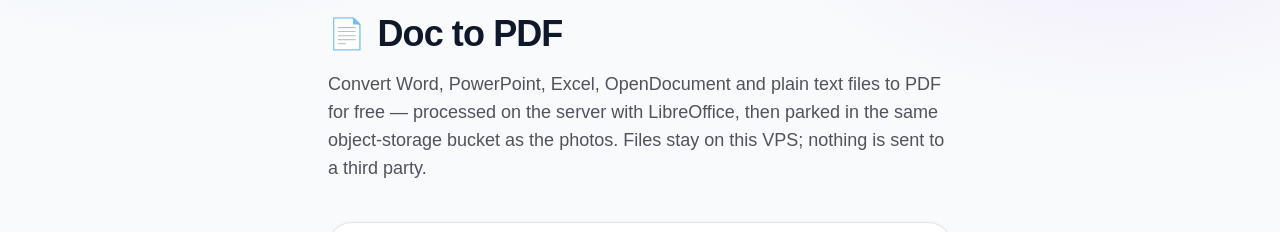
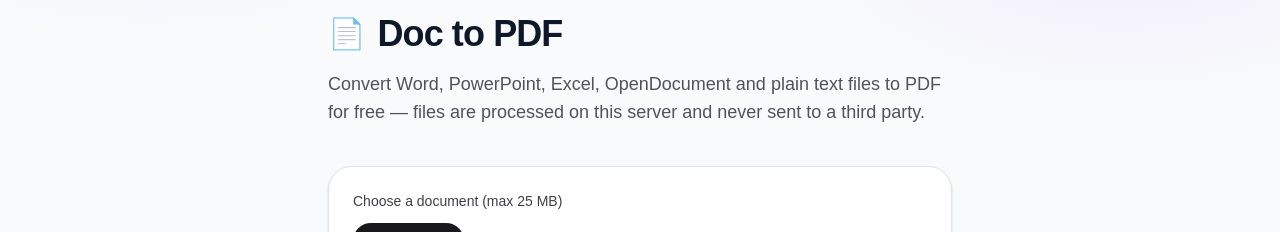
Before and after one commit to japnam89/portfolio, a Next.js app: page /convert in a window 1280 px wide. Shown: the part 129-361 px from the top of the page. Built offline with nearby package versions, Linux system fonts and the light colour scheme; no server answers.

Commit message:
docs(convert): drop LibreOffice/bucket detail from intro copy
Keeps the 'free' and 'never sent to a third party' privacy note; removes the
implementation-specific sentence about LibreOffice and the photos bucket.

```diff
--- a/src/app/convert/page.tsx
+++ b/src/app/convert/page.tsx
@@ -53,9 +53,8 @@
       </div>
       <p className="mt-4 text-lg text-zinc-600">
         Convert Word, PowerPoint, Excel, OpenDocument and plain text files to PDF
-        for free — processed on the server with LibreOffice, then parked in the
-        same object-storage bucket as the photos. Files stay on this VPS; nothing
-        is sent to a third party.
+        for free — files are processed on this server and never sent to a third
+        party.
       </p>
 
       <form
```
